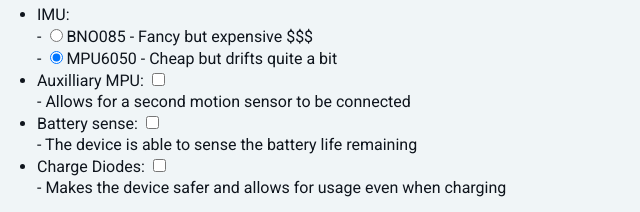
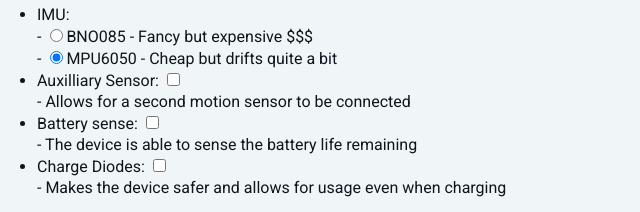
Before and after one commit to carl-anders/carl-anders.github.io, a plain HTML site: page slime-schematics/index.html in a window 1280 px wide. Shown: the part 124-336 px from the top of the page, 11-651 px from the left. Drawn offline with Linux system fonts and the light colour scheme.

```diff
--- a/slime-schematics/index.html
+++ b/slime-schematics/index.html
@@ -32,7 +32,7 @@
                 <p>- <input type="radio" name="d1-imu" value="bno">BNO085 - Fancy but expensive $$$</p>
                 <p>- <input type="radio" name="d1-imu" value="mpu" checked="checked">MPU6050 - Cheap but drifts quite a bit</p>
             </li>
-            <li><p>Auxilliary MPU: <input type="checkbox" name="d1-aux"></p><p>- Allows for a second motion sensor to be connected</p></li>
+            <li><p>Auxilliary Sensor: <input type="checkbox" name="d1-aux"></p><p>- Allows for a second motion sensor to be connected</p></li>
             <li><p>Battery sense: <input type="checkbox" name="d1-battery-sense"></p><p>- The device is able to sense the battery life remaining</p></li>
             <li><p>Charge Diodes: <input type="checkbox" name="d1-charge-diodes"></p><p>- Makes the device safer and allows for usage even when charging</p></li>
         </ul>
```
